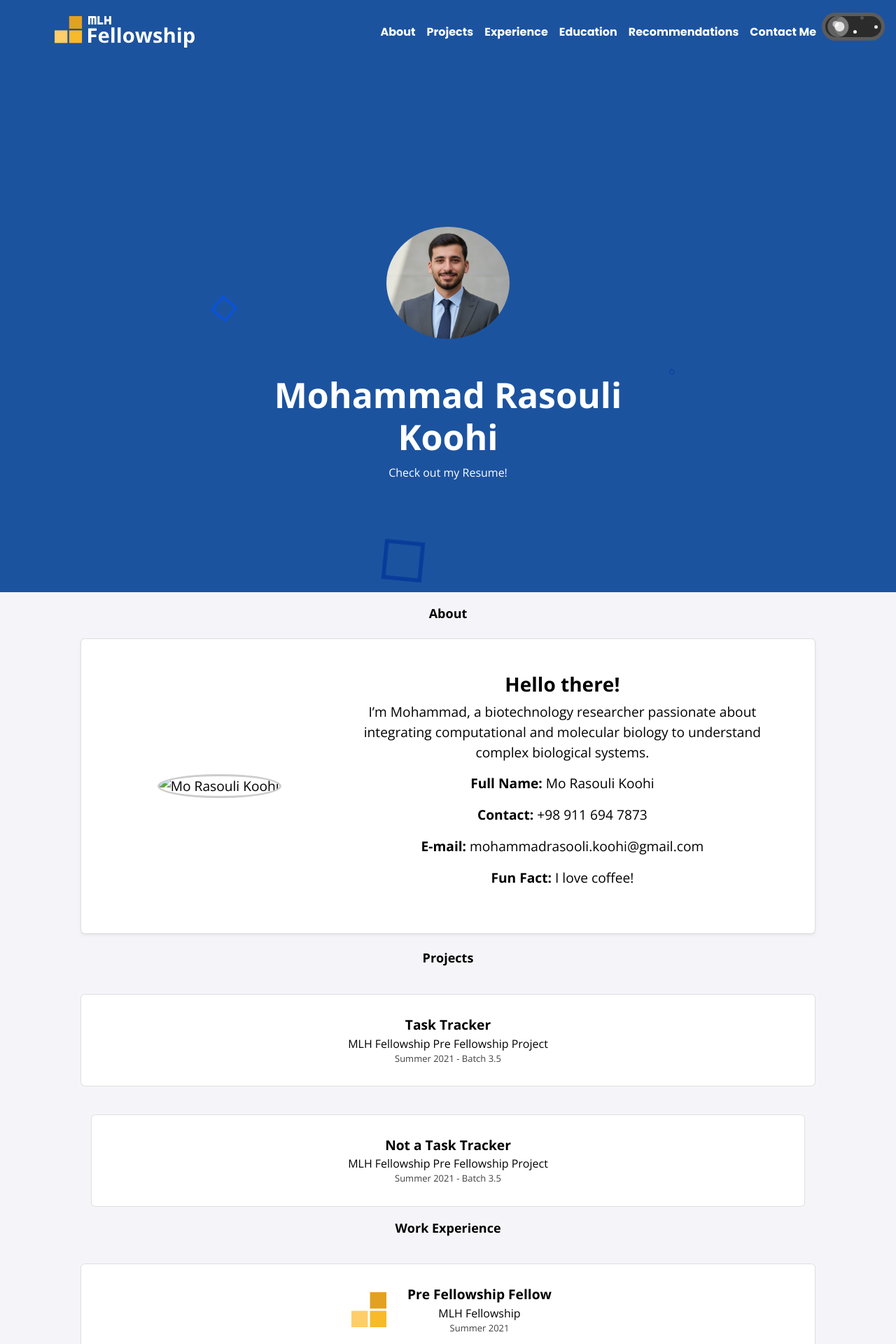
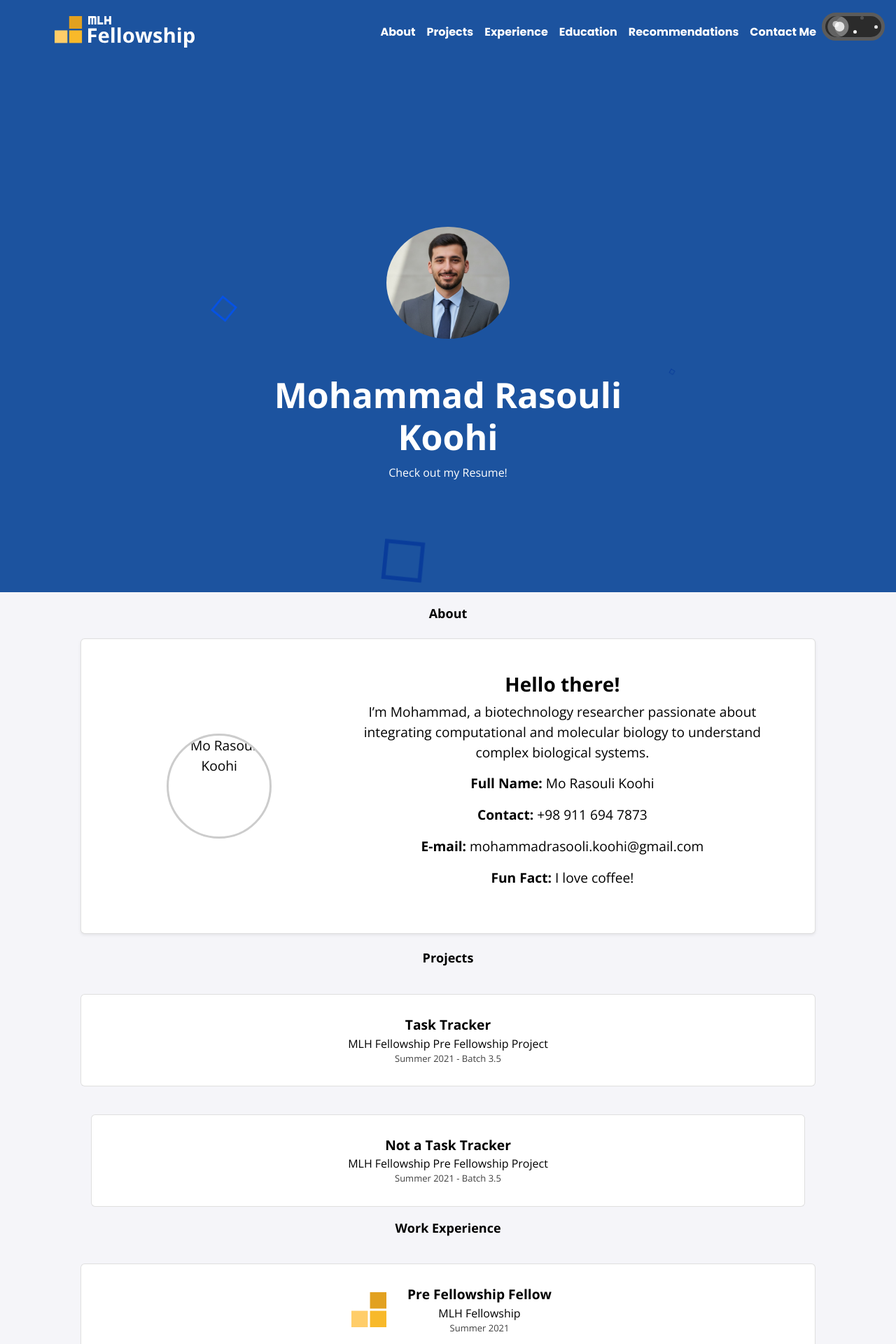
Before and after one commit to mohammad-rasouli/mohammad-rasouli.github.io, a Jekyll site: the page built from index.html, in a window 1280 px wide. Shown: the top 1920 px of the page at 70% size. Built offline with Jekyll 4.4.1, drawn with Linux system fonts in a browser that asks for light colours; nearby versions of some CDN libraries.

Commit message:
all.scss

```diff
--- a/_sass/all.scss
+++ b/_sass/all.scss
@@ -9,27 +9,23 @@
 @import 'footer';
 
 /* Global CSS */
-
 html {
   font-size: 16px;
   scroll-behavior: smooth;
 }
 
-::-webkit-scrollbar-track
-{
+::-webkit-scrollbar-track {
   -webkit-box-shadow: inset 0 0 6px rgba(0,0,0,0.3);
   border-radius: 10px;
   background-color: #F5F5F5;
 }
 
-::-webkit-scrollbar
-{
+::-webkit-scrollbar {
   width: 8px;
   background-color: transparent;
 }
 
-::-webkit-scrollbar-thumb
-{
+::-webkit-scrollbar-thumb {
   -webkit-box-shadow: inset 0 0 6px rgba(0,0,0,.3);
   background-color: #0766CA;
 }
@@ -47,7 +43,7 @@ html {
 body {
   background-color: var(--body-color);
   margin-bottom: 50px;
-  color: var(--text-color)
+  color: var(--text-color);
 }
 
 h2 {
@@ -76,20 +72,16 @@ a {
 }
 
 /* Full Width Card CSS */
-
 .card.full {
   .icon {
     width: 50%;
     height: auto;
-
     img {
       border-radius: 50%;
     }
   }
-
   .info {
     padding: 2.5%;
-
     .location {
       margin: 2.5% 0;
     }
@@ -97,29 +89,24 @@ a {
 }
 
 /* Card Info CSS */
-
 .info {
   p {
     margin-top: 5px;
     margin: 0px;
     text-align: left;
   }
-
   .title {
     font-size: 500;
     font-weight: bold;
   }
-
   .location {
     font-size: medium;
     font-weight: 400;
   }
-
   .text {
     font-size: medium;
     font-weight: 300;
   }
-
   .dates {
     font-size: small;
     color: var(--dates-color);
@@ -131,7 +118,6 @@ a {
   height: 70px;
   margin-right: 20px;
   padding: 10px;
-
   img {
     width: 100%;
   }
@@ -150,12 +136,16 @@ a {
   transform: scale(1.05);
 }
 
+/* ===================== */
 /* Profile Image Circle */
+/* ===================== */
 .profile-pic {
   width: 150px;
   height: 150px;
   border-radius: 50%;
   object-fit: cover;
+  display: block;
+  margin: 0 auto;
   border: 3px solid #ccc;
   transition: transform 0.3s;
 }
```
